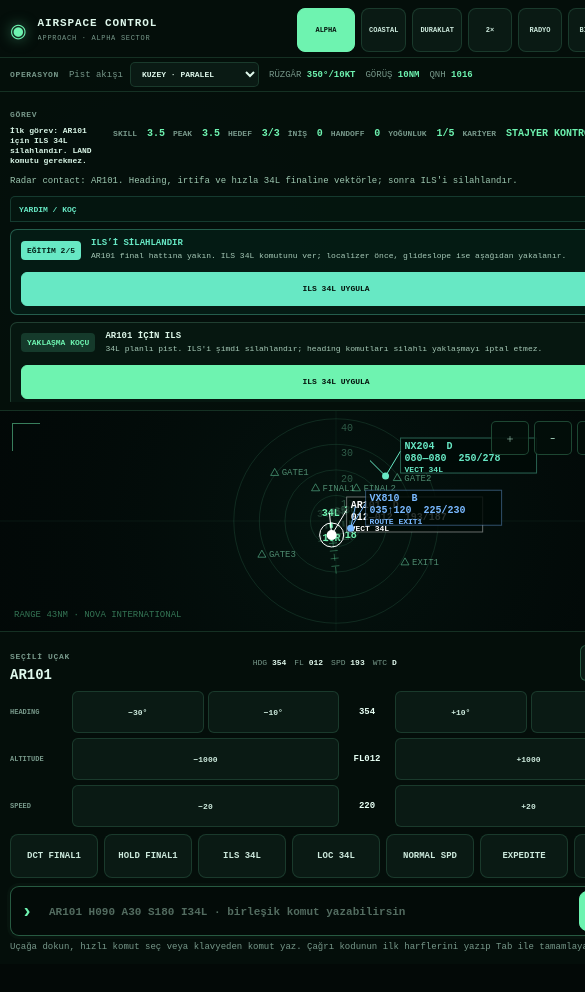
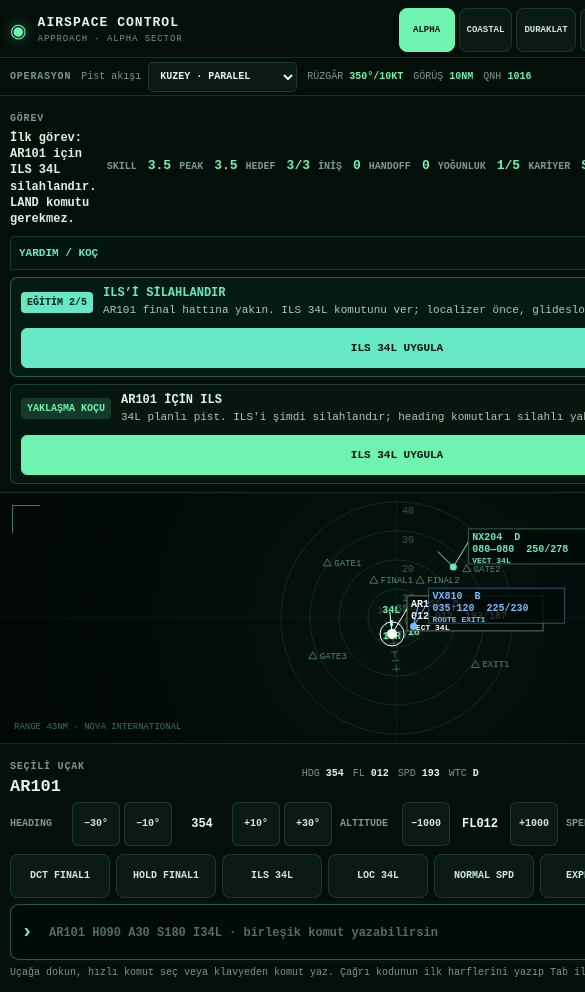
Before and after one commit to bugrabilim/atc, a React (Vite) app: page / in a window 390 px wide. Shown: the top 992 px of the page, 585 px wide, since content can reach past the window. Before the commit the page ends 964 px from the top, so only its background shows below. Built offline with nearby package versions, Linux system fonts and the light colour scheme.

Commit message:
fix: improve radar readability on mobile

```diff
--- a/src/ui/styles.css
+++ b/src/ui/styles.css
@@ -252,3 +252,93 @@ button { touch-action: manipulation; }
 @media (prefers-reduced-motion: reduce) {
   *, *::before, *::after { scroll-behavior: auto !important; }
 }
+
+/* Readability pass: the original dense radar styling was sized for a large
+   desktop display. Keep the information density, but never rely on 8px text. */
+.brand-lockup strong { font-size: 16px; }
+.brand-lockup small, .top-status span { font-size: 11px; }
+.session-actions button { min-height: 42px; font-size: 11px; }
+.operation-bar { min-height: 40px; font-size: 11px; }
+.operation-bar select { min-height: 30px; font-size: 11px; }
+.conflict-banner { font-size: 13px; }
+.mission-primary strong { font-size: 13px; line-height: 1.35; }
+.mission-score { font-size: 11px; }
+.mission-score b { font-size: 14px; }
+.mission-event { font-size: 11px; }
+.assistant-drawer summary { min-height: 34px; font-size: 11px; }
+.tutorial-guide__step, .coach-guide__label { font-size: 10px; }
+.tutorial-guide strong, .coach-guide strong { font-size: 12px; }
+.tutorial-guide small, .coach-guide small { font-size: 11px; }
+.tutorial-guide button, .coach-guide button { min-height: 40px; font-size: 11px; }
+.radar-tools button { min-width: 44px; min-height: 40px; font-size: 11px; }
+.workspace { grid-template-columns: minmax(0, 1fr) 310px; }
+.panel-heading { height: 46px; font-size: 11px; }
+.flight-strip { min-height: 76px; padding: 12px; }
+.flight-strip__lead strong, .flight-strip__numbers b { font-size: 14px; }
+.flight-strip__lead small, .flight-strip__numbers small { font-size: 10px; line-height: 1.35; }
+.selected-aircraft strong { font-size: 18px; }
+.eyebrow { font-size: 10px; }
+.selected-aircraft__metrics { font-size: 11px; }
+.next-aircraft { min-height: 42px; font-size: 10px; }
+.vector-control span { font-size: 10px; width: 66px; }
+.vector-control b { font-size: 12px; min-width: 52px; }
+.vector-control button { min-height: 42px; min-width: 54px; font-size: 11px; }
+.quick-command { min-height: 42px; font-size: 11px; }
+.command-entry { height: 54px; }
+.command-entry input { font-size: 15px; }
+.command-entry input::placeholder { font-size: 12px; }
+.send-command { height: 44px; min-width: 96px; font-size: 11px; }
+.command-feedback { min-height: 22px; font-size: 11px; }
+
+@media (max-width: 900px) {
+  .app-shell { grid-template-rows: auto auto auto minmax(250px, 1fr) auto; }
+  .workspace { grid-template-columns: minmax(0, 1fr); }
+  .top-bar { min-height: 62px; }
+  .brand-lockup strong { font-size: 15px; }
+  .brand-lockup small { font-size: 10px; }
+  .operation-bar { min-height: 38px; }
+  .mission-panel { min-height: 58px; }
+  .mission-event { display: none; }
+  .assistant-drawer__content { max-height: min(38dvh, 280px); }
+  .radar-frame { min-height: 250px; }
+  .vector-control {
+    display: flex;
+    grid-template-columns: none;
+    gap: 8px;
+    overflow-x: auto;
+    padding-bottom: 2px;
+    scrollbar-width: thin;
+  }
+  .vector-control > div { flex: 0 0 max-content; }
+  .vector-control span { width: 58px; }
+  .command-panel { padding-top: 8px; }
+}
+
+@media (max-width: 520px) {
+  .top-bar { min-height: 58px; }
+  .brand-lockup strong { font-size: 13px; }
+  .brand-lockup small { font-size: 9px; }
+  .session-actions { gap: 4px; }
+  .session-actions button { min-width: 48px; min-height: 44px; font-size: 9px; }
+  .session-actions button:first-child { min-width: 56px; }
+  .operation-bar { padding-inline: 10px; font-size: 10px; }
+  .operation-bar select { font-size: 10px; }
+  .mission-panel { padding: 8px 10px; }
+  .mission-primary strong { font-size: 12px; }
+  .mission-score { font-size: 10px; }
+  .mission-score b { font-size: 13px; }
+  .radar-tools { top: 8px; right: 8px; }
+  .radar-tools button { min-width: 42px; min-height: 40px; font-size: 10px; }
+  .selected-aircraft { margin-bottom: 6px; }
+  .selected-aircraft strong { font-size: 17px; }
+  .selected-aircraft__metrics { gap: 9px; font-size: 10px; }
+  .next-aircraft { min-height: 42px; padding-inline: 8px; font-size: 9px; }
+  .vector-control { margin-bottom: 6px; }
+  .vector-control button { min-height: 44px; min-width: 48px; font-size: 10px; }
+  .quick-command-row { margin-bottom: 6px; }
+  .quick-command { min-width: 100px; min-height: 44px; font-size: 10px; }
+  .command-entry { height: 56px; }
+  .command-entry input { font-size: 14px; }
+  .send-command { height: 46px; min-width: 86px; font-size: 10px; }
+  .command-feedback { font-size: 10px; }
+}
```
